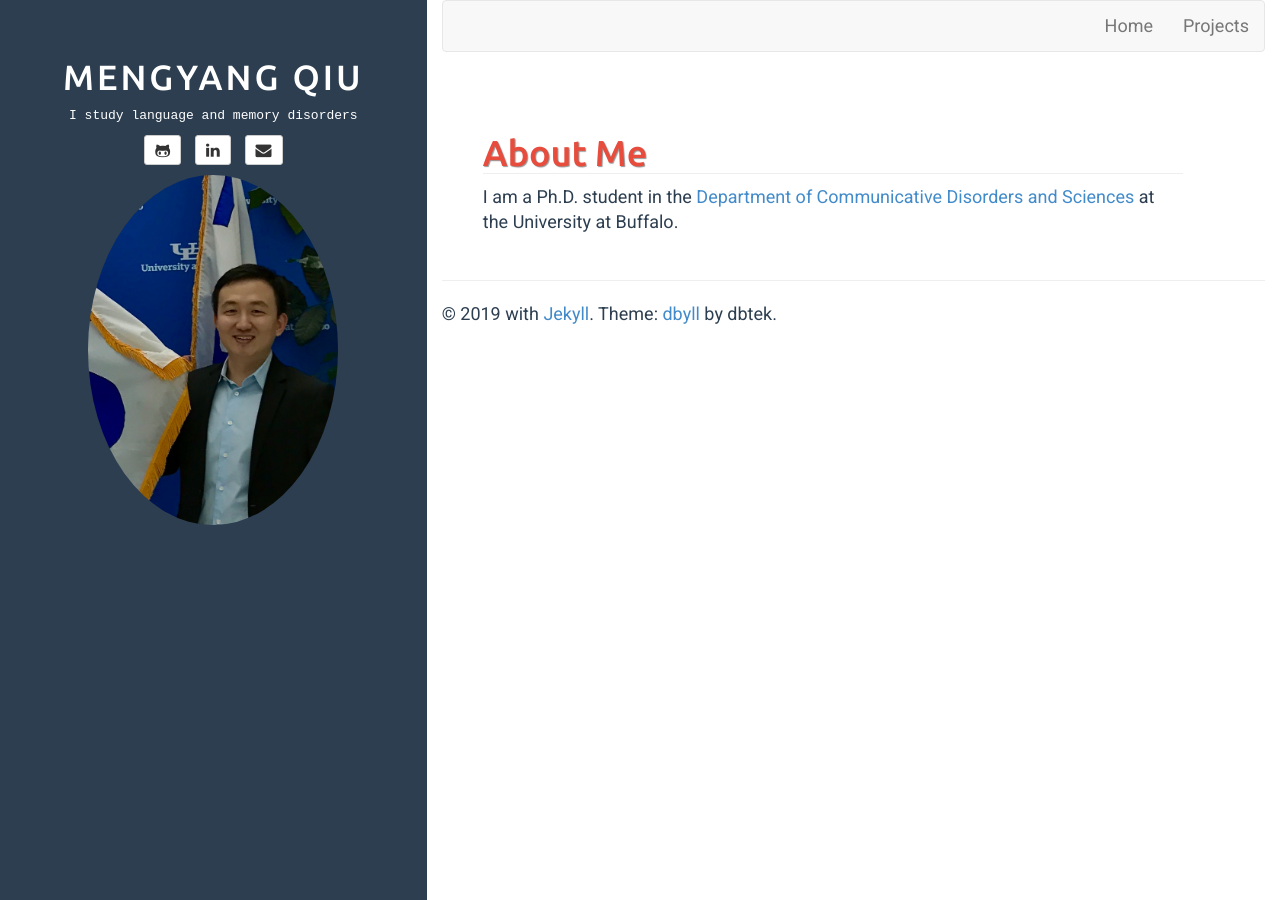
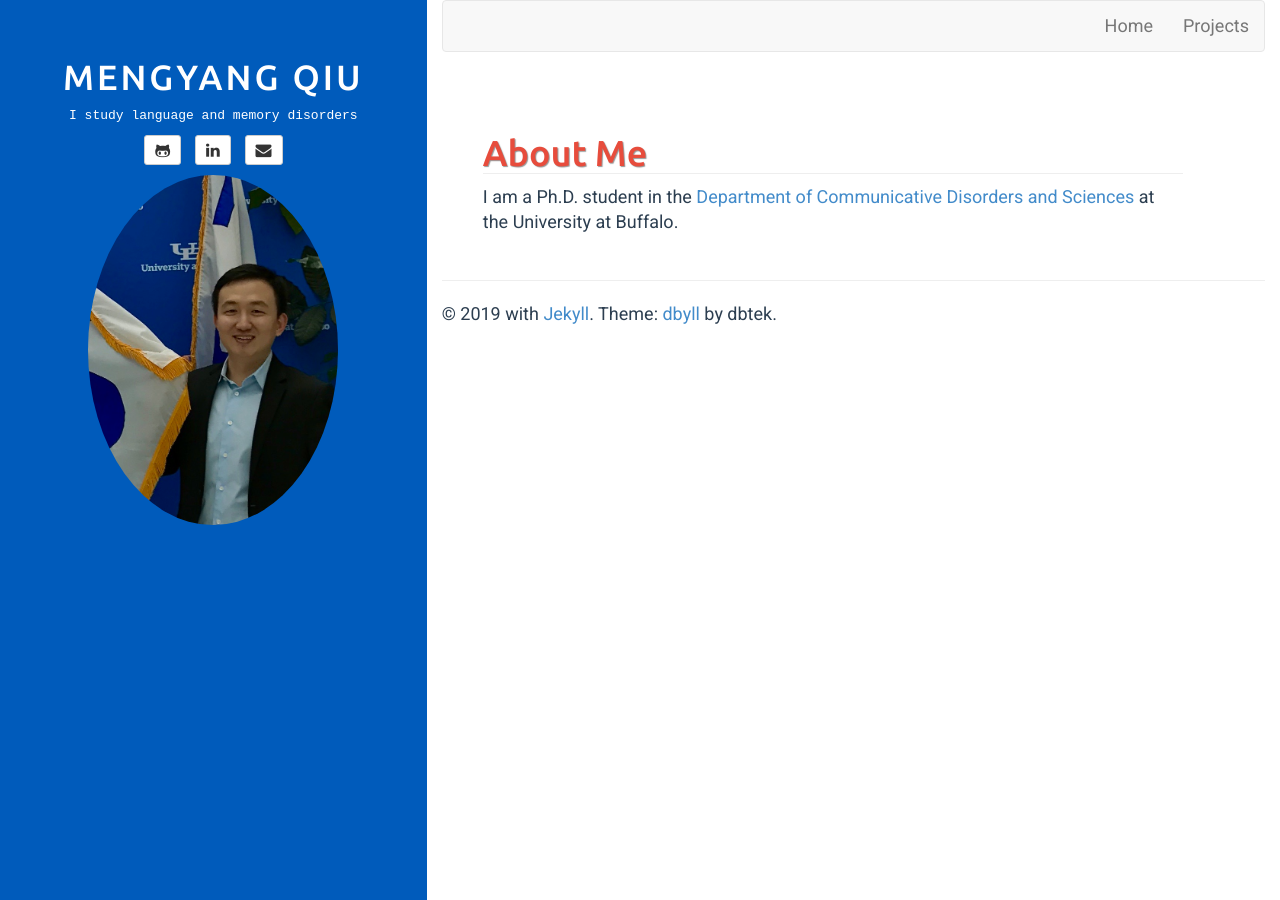
Before and after one commit to mengyangq/mengyangq.github.io, a Jekyll site: the page built from index.html, in a window 1280 px wide. Built offline with Jekyll 4.4.1, drawn with Linux system fonts in a browser that asks for light colours.

Commit message:
Update style.css

```diff
--- a/assets/css/style.css
+++ b/assets/css/style.css
@@ -15,7 +15,7 @@ body{
 	position: fixed;
 	top: 0px;
 	padding: 3%;
-	background-color: #2c3e50;
+	background-color: #005bbb;
 	color: #fff;
 }
 
```
